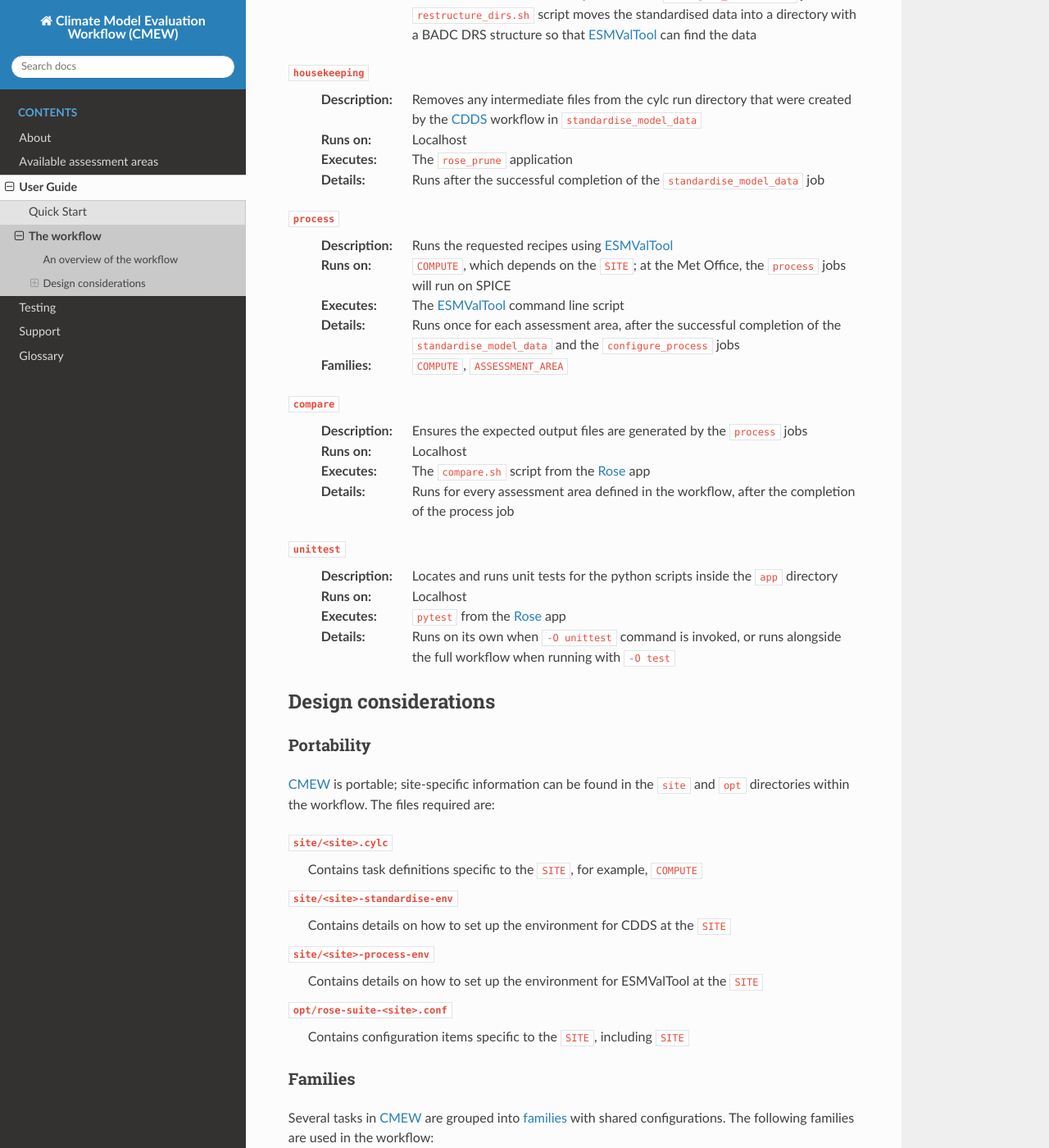
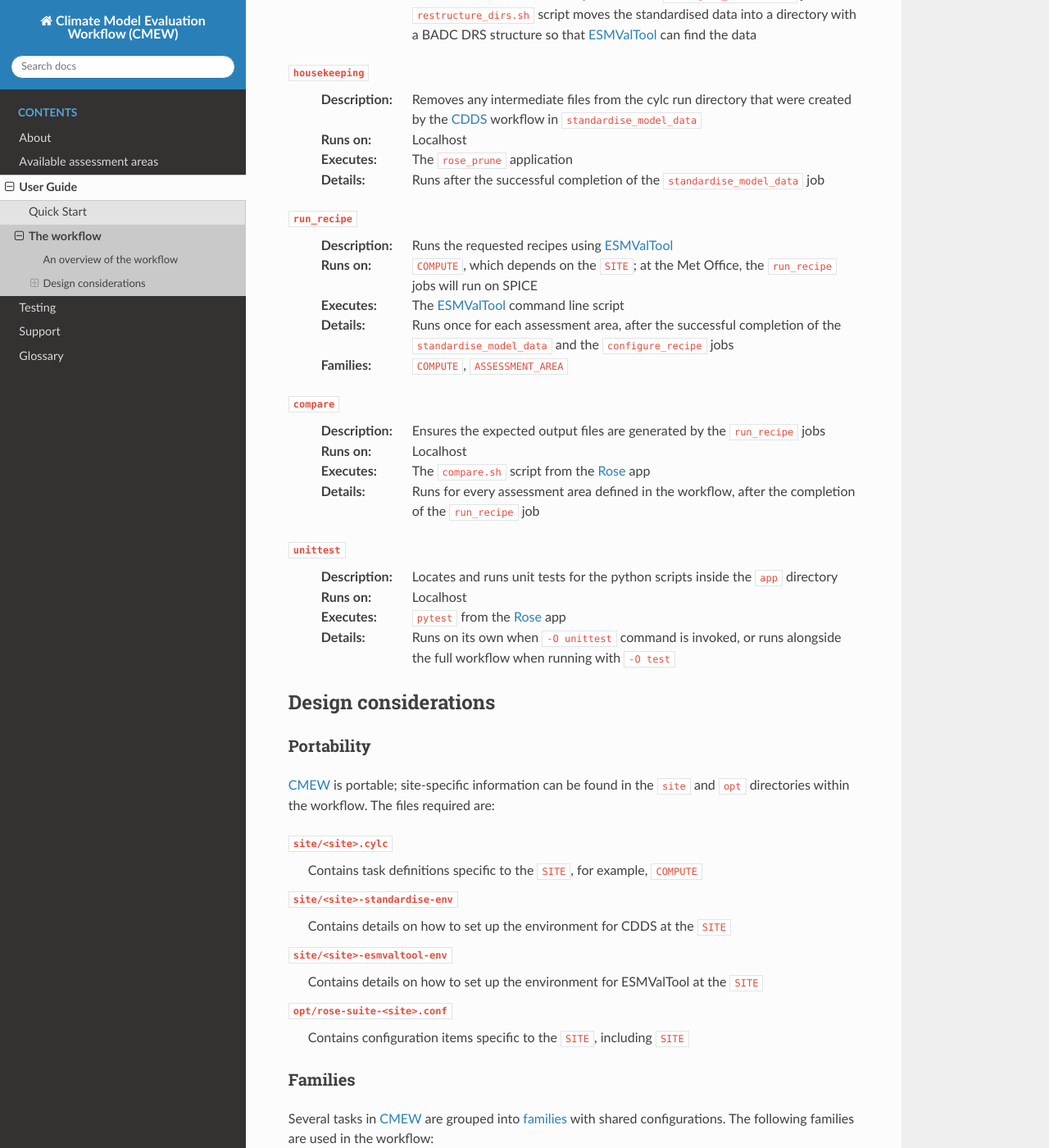
Before and after one commit to MetOffice/CMEW, a Sphinx documentation site: the page built from doc/source/user_guide/workflow.rst, in a window 1280 px wide and 1400 px high, scrolled down 1342 px. Shown: the whole window at 82% size. Built offline with Sphinx 7.4.7 and the Read the Docs theme 3.1.0, drawn with Linux system fonts in a browser that asks for light colours; some of the changed text lies outside the part shown.

Commit message:
#144: Change 'process' to 'recipe'

```diff
--- a/doc/source/user_guide/workflow.rst
+++ b/doc/source/user_guide/workflow.rst
@@ -20,18 +20,18 @@ An overview of the workflow
   :Details:
      Runs once at the start of the workflow
 
-``configure_process``
+``configure_recipe``
   :Description:
      Creates and modifies the |ESMValTool| user configuration file,
      and writes it to the cylc workflow ``share/etc`` directory
   :Runs on:
      Localhost
   :Executes:
-     The ``configure_process.py`` script from the |Rose| app
+     The ``configure_recipe.py`` script from the |Rose| app
   :Details:
      Runs immediately after the successful completion of the ``install_env_file`` job.
      Temporarily, the modified ESMValTool developer configuration file is copied from
-     the ``configure_process`` app to the ``share/etc`` directory in the installed workflow
+     the ``configure_recipe`` app to the ``share/etc`` directory in the installed workflow
 
 ``configure_for``
   :Description:
@@ -89,30 +89,30 @@ An overview of the workflow
   :Details:
      Runs after the successful completion of the ``standardise_model_data`` job
 
-``process``
+``run_recipe``
   :Description:
      Runs the requested recipes using |ESMValTool|
   :Runs on:
      ``COMPUTE``, which depends on the ``SITE``; at the Met Office, the
-     ``process`` jobs will run on SPICE
+     ``run_recipe`` jobs will run on SPICE
   :Executes:
      The |ESMValTool| command line script
   :Details:
      Runs once for each assessment area, after the successful completion of
-     the ``standardise_model_data`` and the ``configure_process`` jobs
+     the ``standardise_model_data`` and the ``configure_recipe`` jobs
   :Families:
      ``COMPUTE``, ``ASSESSMENT_AREA``
 
 ``compare``
   :Description:
-     Ensures the expected output files are generated by the ``process`` jobs
+     Ensures the expected output files are generated by the ``run_recipe`` jobs
   :Runs on:
      Localhost
   :Executes:
      The ``compare.sh`` script from the |Rose| app
   :Details:
      Runs for every assessment area defined in the workflow, after the
-     completion of the process job
+     completion of the ``run_recipe`` job
 
 ``unittest``
   :Description:
@@ -140,7 +140,7 @@ Portability
 ``site/<site>-standardise-env``
   Contains details on how to set up the environment for CDDS at the ``SITE``
 
-``site/<site>-process-env``
+``site/<site>-esmvaltool-env``
   Contains details on how to set up the environment for ESMValTool at the
   ``SITE``
 
@@ -169,7 +169,7 @@ file (``meta/rose-meta.conf``).
 Resources
 ~~~~~~~~~
 
-The resources used by the ``process`` jobs are defined in the
+The resources used by the ``run_recipe`` jobs are defined in the
 ``site/<site>.cylc`` file, allowing the jobs to be configured by ``SITE`` as
 well as by recipe. This ensures only the required resources are requested when
-running each of the ``process`` jobs.
+running each of the ``run_recipe`` jobs.
```
Also changed, not shown: 13 other files.
